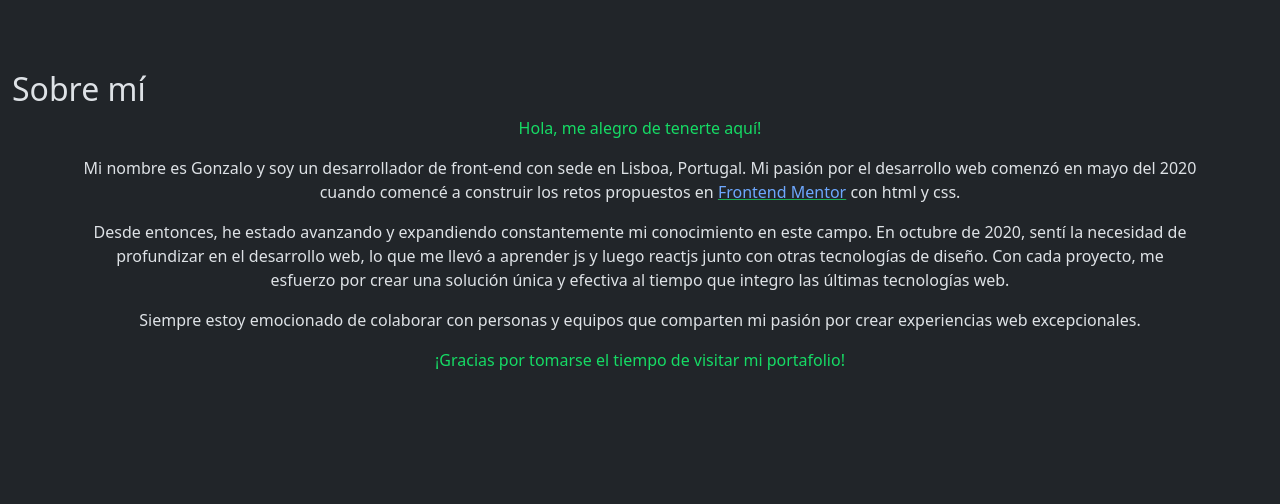
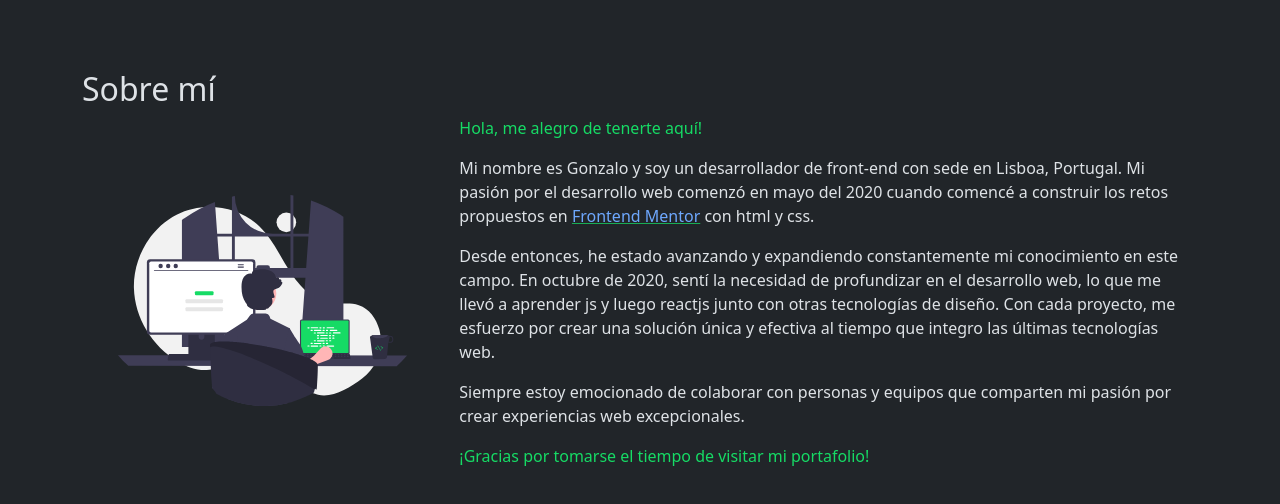
Before and after one commit to gonzaloyacante/portfolio, a React (Vite) app: page / in a window 1280 px wide. Shown: the part 778-1282 px from the top of the page. Built offline with nearby package versions, Linux system fonts and the light colour scheme.

Commit message:
Agregado de imagen undraw para la seccion AboutMe

```diff
--- a/src/App.jsx
+++ b/src/App.jsx
@@ -11,7 +11,7 @@ import { AboutMeScreen } from './screens/AboutMeScreen'
 function App() {
 
   return (
-    <div className='container-fluid pt-5 m-0'>
+    <div className='container pt-5 mx-auto'>
       {/* <ScrollToTop /> */}
       <Header />
       <HomeScreen />
--- a/src/components/Header.jsx
+++ b/src/components/Header.jsx
@@ -12,7 +12,7 @@ export const Header = () => {
   return (
     <Navbar fixed="top" expand="lg" className="bg-body-tertiary">
       <Container>
-        <Navbar.Brand href="#home">
+        <Navbar.Brand href="#Home">
           <img
             alt={logo}
             src={logo}
@@ -41,7 +41,7 @@ export const Header = () => {
                   <p className="6 d-none d-sm-block px-2 m-0">Home</p>
                   <p className="h2 d-md-none p-0 my-1">Home</p>
                 </Nav.Link>
-                <Nav.Link href="#AboutME">
+                <Nav.Link href="#AboutMe">
                   <p className="6 d-none d-sm-block px-2 m-0">Sobre mí</p>
                   <p className="h2 d-md-none p-0 my-1">Sobre mí</p>
                 </Nav.Link>
--- a/src/screens/AboutMeScreen.jsx
+++ b/src/screens/AboutMeScreen.jsx
@@ -1,15 +1,23 @@
-import Container from "react-bootstrap/Container";
+import Image from "react-bootstrap/Image";
+import Col from "react-bootstrap/Col";
+import Row from "react-bootstrap/Row";
+
+import programming from "../assets/programming.svg";
 
 export const AboutMeScreen = () => {
   return (
-    <section className="min-vh-100">
+    <section id="AboutMe">
       <h2>Sobre mí</h2>
-      <Container fluid="sm" className="text-center">
+      <Row className="g-3">
+        <Col md={12} lg={4} className="d-flex justify-content-center align-items-center">
+          <Image width={"80%"} src={programming} />
+        </Col>
+        <Col md={12} lg={8} className="text-center text-lg-start">
           <p className="text-primary">Hola, me alegro de tenerte aquí!</p>
           <p>
             Mi nombre es Gonzalo y soy un desarrollador de front-end con sede en
-          Lisboa, Portugal. Mi pasión por el desarrollo web comenzó en mayo del
-          2020 cuando comencé a construir los retos propuestos en{" "}
+            Lisboa, Portugal. Mi pasión por el desarrollo web comenzó en mayo
+            del 2020 cuando comencé a construir los retos propuestos en{" "}
             <a
               href="https://www.frontendmentor.io/"
               target="_blank"
@@ -21,10 +29,11 @@ export const AboutMeScreen = () => {
           </p>
           <p>
             Desde entonces, he estado avanzando y expandiendo constantemente mi
-          conocimiento en este campo. En octubre de 2020, sentí la necesidad de
-          profundizar en el desarrollo web, lo que me llevó a aprender js y
-          luego reactjs junto con otras tecnologías de diseño. Con cada proyecto, me esfuerzo por crear una solución
-          única y efectiva al tiempo que integro las últimas tecnologías web.
+            conocimiento en este campo. En octubre de 2020, sentí la necesidad
+            de profundizar en el desarrollo web, lo que me llevó a aprender js y
+            luego reactjs junto con otras tecnologías de diseño. Con cada
+            proyecto, me esfuerzo por crear una solución única y efectiva al
+            tiempo que integro las últimas tecnologías web.
           </p>
           <p>
             Siempre estoy emocionado de colaborar con personas y equipos que
@@ -33,7 +42,8 @@ export const AboutMeScreen = () => {
           <p className="text-primary">
             ¡Gracias por tomarse el tiempo de visitar mi portafolio!
           </p>
-      </Container>
+        </Col>
+      </Row>
     </section>
   );
 };
--- a/src/screens/HomeScreen.jsx
+++ b/src/screens/HomeScreen.jsx
@@ -19,7 +19,7 @@ export const HomeScreen = () => {
 
       <Stack direction="horizontal" gap={3} className="mx-auto mt-3">
         <Button variant="outline-primary">Descargar CV</Button>
-        <Button variant="primary">Conóceme más</Button>
+        <Button href="#AboutMe" variant="primary">Conóceme más</Button>
       </Stack>
       <Image width={200} src={astronaut_green} />
     </Container>
```
Also changed, not shown: src/assets/programming.svg (added). Lines whose indentation alone changed are shown as unchanged.
